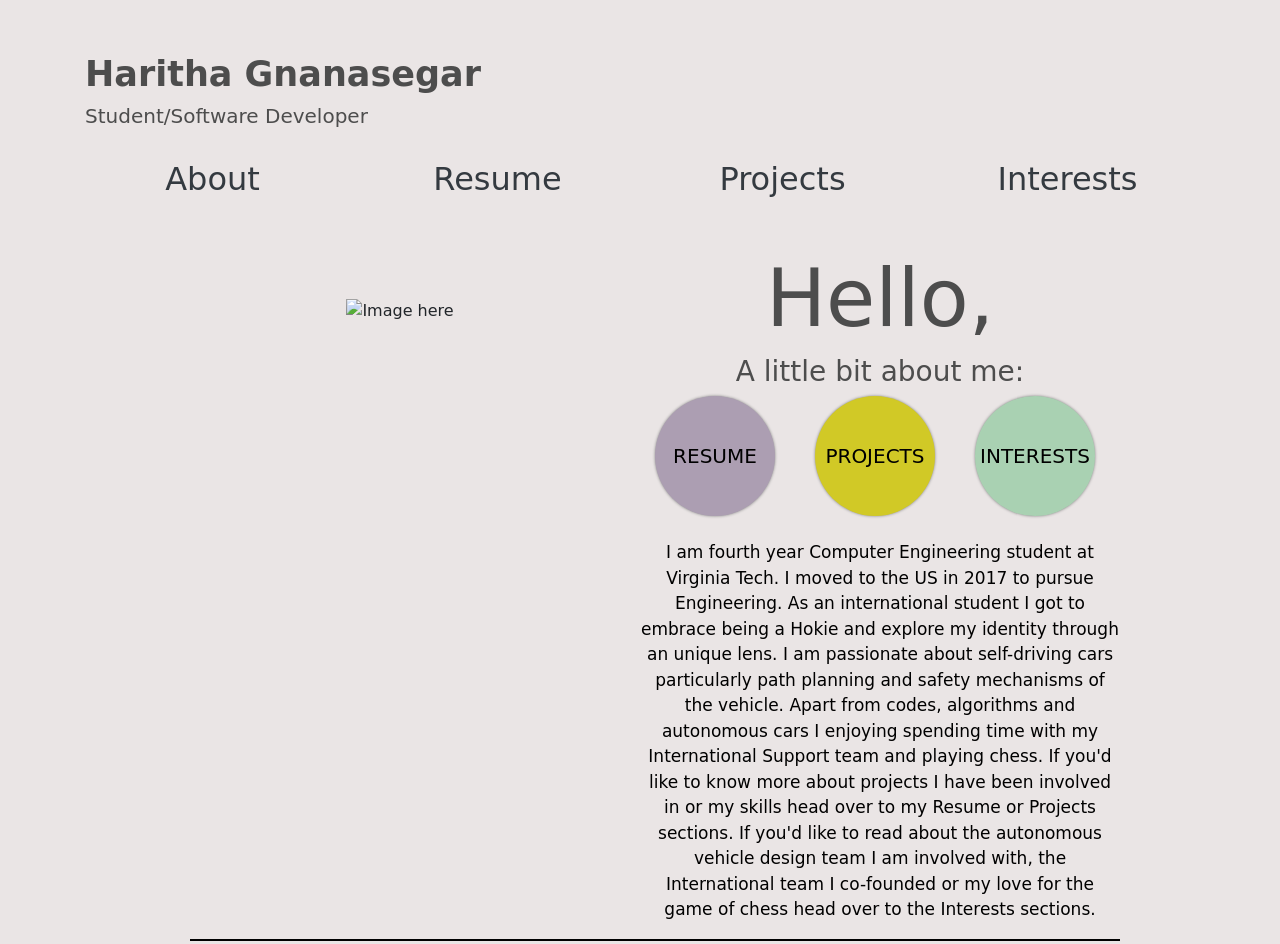
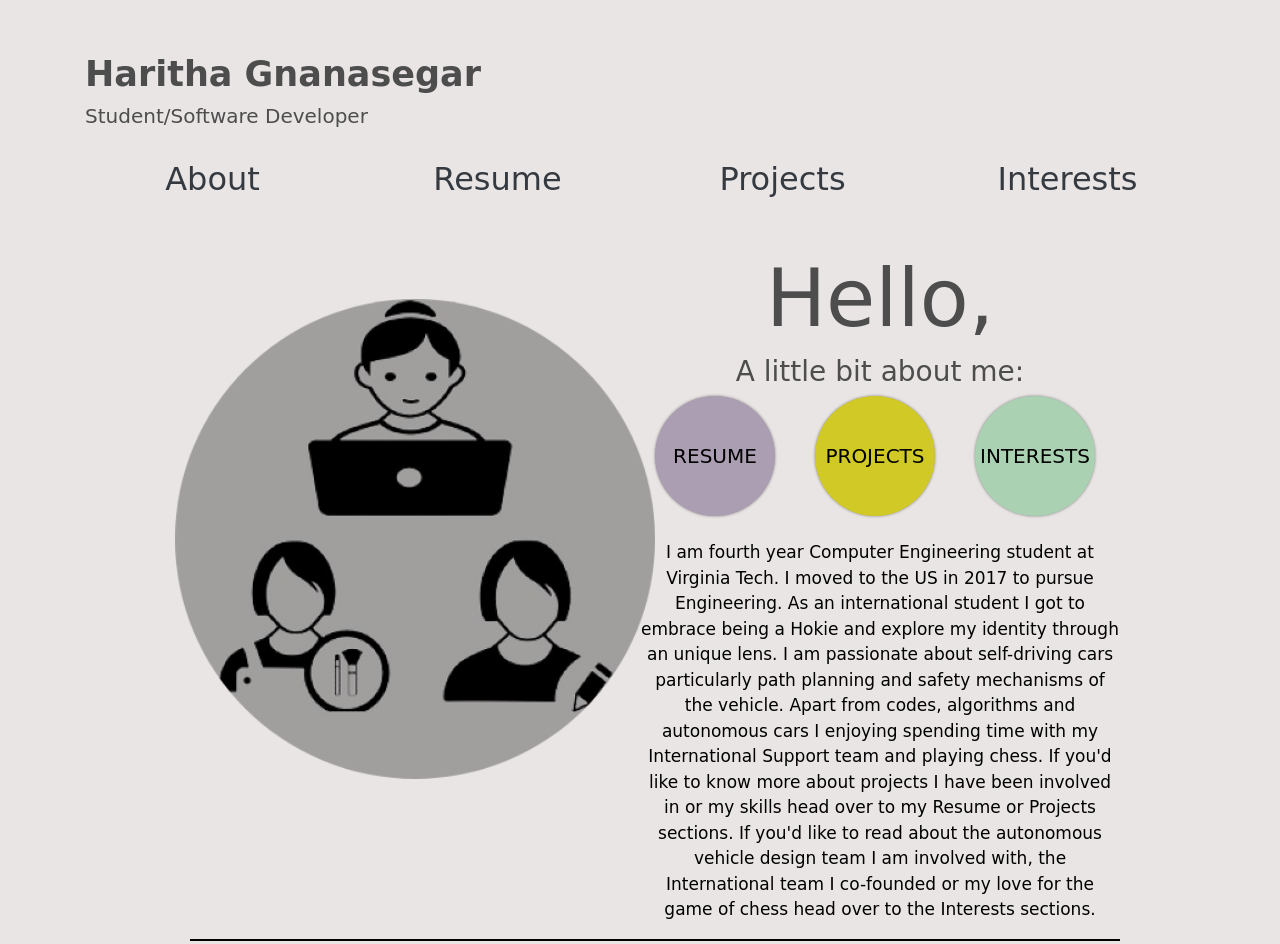
Before and after one commit to aghari19/aghari19.github.io, a plain HTML site: page index.html in a window 1280 px wide. Shown: the top 944 px of the page. Drawn offline with nearby package versions, Linux system fonts and the light colour scheme; a web font is replaced by a local one.

Commit message:
image path

```diff
--- a/index.html
+++ b/index.html
@@ -60,7 +60,7 @@
     <div class="container-fluid main-container">
          <div class="row main_row pt-5">
              <div class="col-6 pt-5 pb-5">
-                 <img src="/blob/master/images/final.png" alt="Image here">
+                 <img src="https://github.com/aghari19/aghari19.github.io/blob/master/images/final.png" alt="Image here">
              </div>
              <div class="col-6">
                  <h1>Hello,</h1>
```
